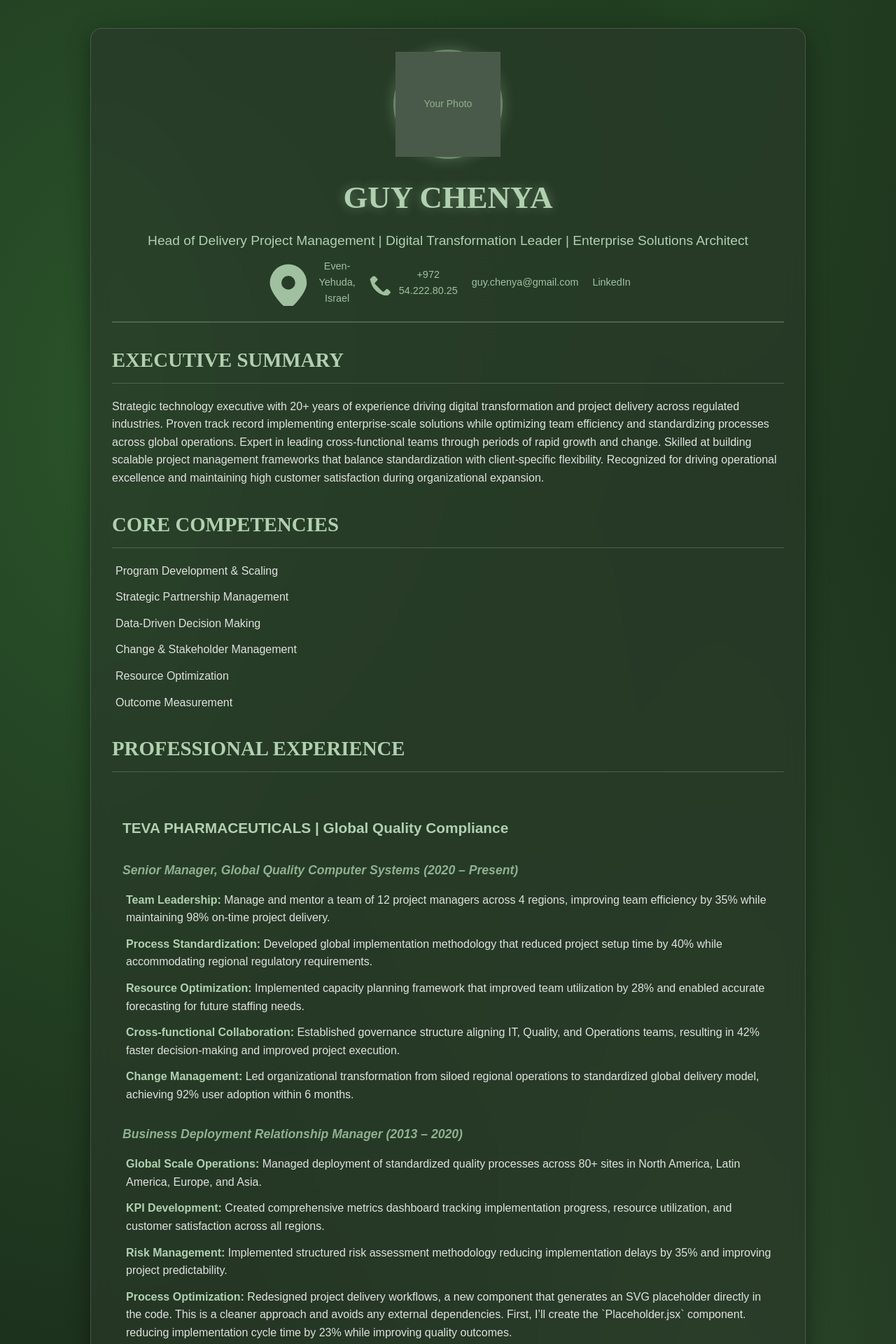
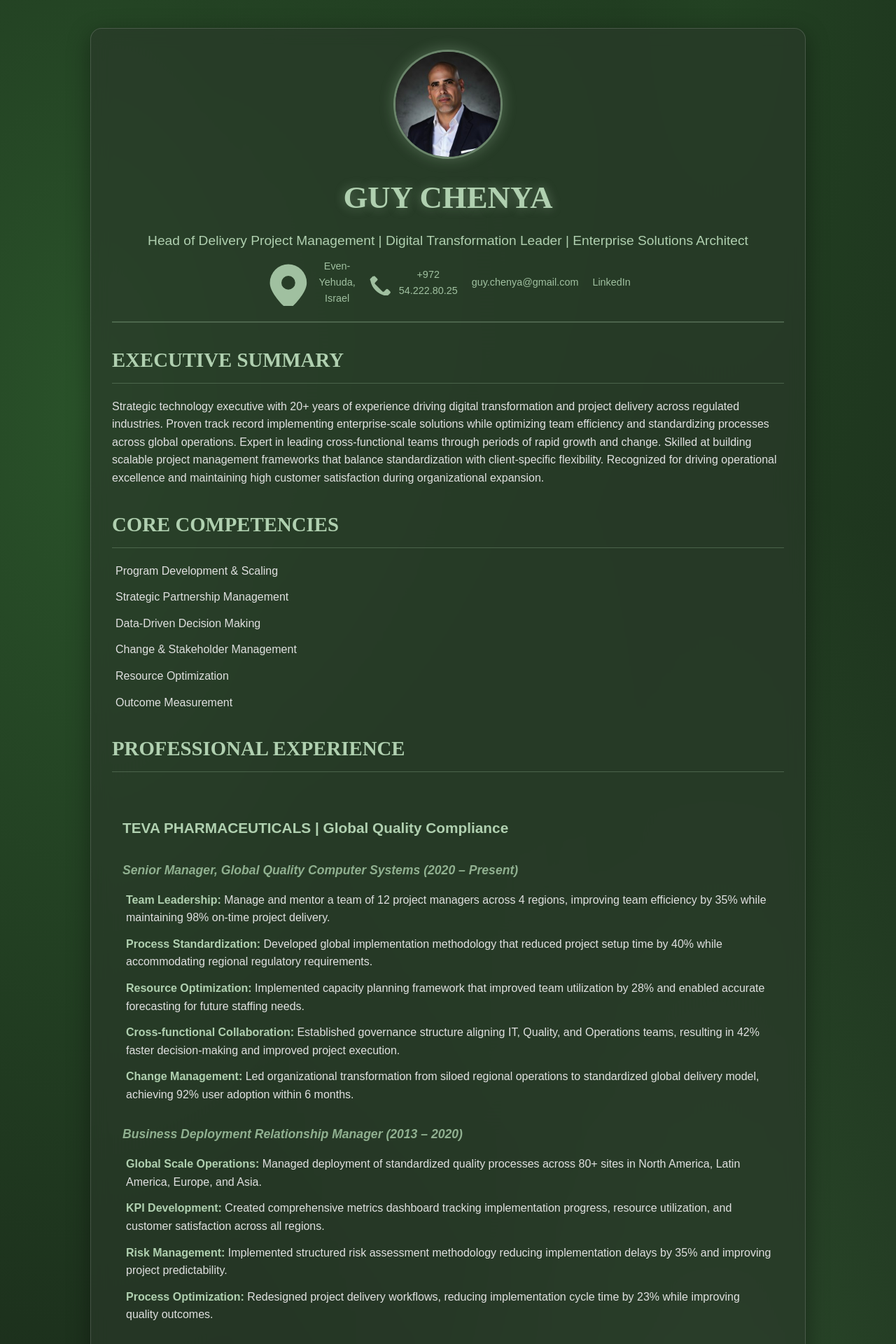
Before and after one commit to guychenya/guycbio, a React (Vite) app: page / in a window 1280 px wide. Shown: the top 1920 px of the page at 70% size. Built offline with nearby package versions, Linux system fonts and the light colour scheme.

Commit message:
feat: Add profile picture

```diff
--- a/src/App.jsx
+++ b/src/App.jsx
@@ -5,7 +5,7 @@ import CoreCompetencies from './components/CoreCompetencies';
 import ProfessionalExperience from './components/ProfessionalExperience';
 import Education from './components/Education';
 import Languages from './components/Languages';
-// No longer importing profilePic, as the placeholder is now a component
+import profilePic from './assets/profile.jpeg'; // Import the new profile picture
 
 function App() {
   const bioData = {
@@ -52,7 +52,7 @@ function App() {
               '<strong>Global Scale Operations:</strong> Managed deployment of standardized quality processes across 80+ sites in North America, Latin America, Europe, and Asia.',
               '<strong>KPI Development:</strong> Created comprehensive metrics dashboard tracking implementation progress, resource utilization, and customer satisfaction across all regions.',
               '<strong>Risk Management:</strong> Implemented structured risk assessment methodology reducing implementation delays by 35% and improving project predictability.',
-              '<strong>Process Optimization:</strong> Redesigned project delivery workflows, a new component that generates an SVG placeholder directly in the code. This is a cleaner approach and avoids any external dependencies. First, I’ll create the `Placeholder.jsx` component. reducing implementation cycle time by 23% while improving quality outcomes.'
+              '<strong>Process Optimization:</strong> Redesigned project delivery workflows, reducing implementation cycle time by 23% while improving quality outcomes.'
             ]
           }
         ]
@@ -93,6 +93,7 @@ function App() {
         name={bioData.name}
         titles={bioData.titles}
         contact={bioData.contact}
+        profilePic={profilePic}
       />
       <main>
         <ExecutiveSummary summary={bioData.summary} />
--- a/src/components/Header.jsx
+++ b/src/components/Header.jsx
@@ -1,5 +1,4 @@
 import React from 'react';
-import Placeholder from './Placeholder'; // Import the new Placeholder component
 
 const Icon = ({ path, className = 'w-5 h-5' }) => (
   <svg xmlns="http://www.w3.org/2000/svg" viewBox="0 0 20 20" fill="currentColor" className={className}>
@@ -7,7 +6,7 @@ const Icon = ({ path, className = 'w-5 h-5' }) => (
   </svg>
 );
 
-function Header({ name, titles, contact }) {
+function Header({ name, titles, contact, profilePic }) {
   const icons = {
     location: "M10 2a8 8 0 00-8 8c0 5.25 8 12 8 12s8-6.75 8-12a8 8 0 00-8-8zm0 11a3 3 0 110-6 3 3 0 010 6z",
     phone: "M2.929 4.929a1 1 0 011.414 0L6 6.586A1 1 0 016 8.001L4.414 9.586a1 1 0 000 1.414l5.586 5.586a1 1 0 001.414 0L13 15.001a1 1 0 011.414 0l1.657 1.657a1 1 0 010 1.414l-1.999 1.999a1 1 0 01-1.414 0a15.025 15.025 0 01-12.02-12.02 1 1 0 010-1.414l1.999-1.999z",
@@ -17,9 +16,7 @@ function Header({ name, titles, contact }) {
 
   return (
     <header>
-      <div className="profile-pic">
-        <Placeholder />
-      </div>
+      <img src={profilePic} alt="Guy Chenya" className="profile-pic" />
       <h1>{name}</h1>
       <h2>{titles.join(' | ')}</h2>
       <div className="contact-info">
```
Also changed, not shown: src/assets/profile.jpeg (added).
